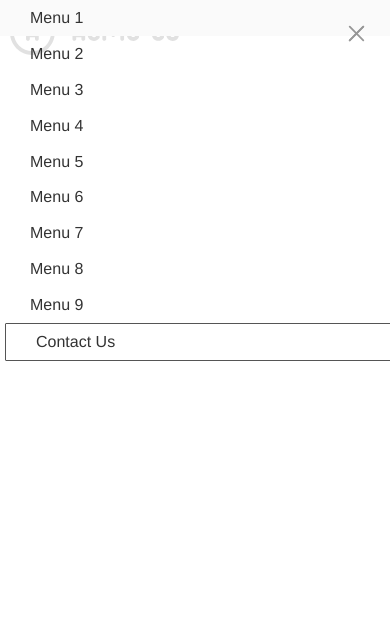
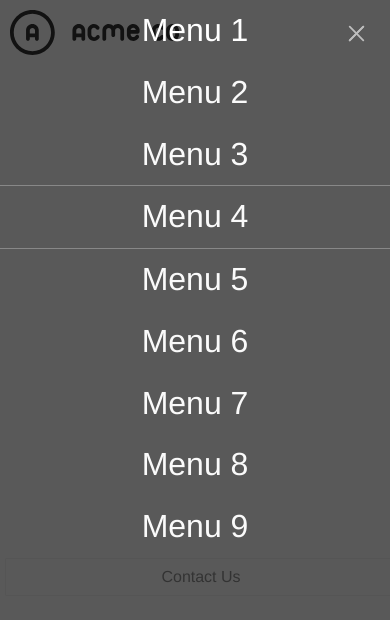
Before and after one commit to labelle/evo-nav-universal, a plain HTML site: page index.html in a window 390 px wide. Both pictures are taken after a click on the element 356 px from the left and 31 px from the top of the page. Drawn offline with nearby package versions, Linux system fonts and the light colour scheme.

Commit message:
modal nav

```diff
--- a/index.html
+++ b/index.html
@@ -19,15 +19,15 @@
           <img src="logo.svg" alt="">
         </a>
         <!-- This is the main ul and needs to have the class "nav-list" -->
-        <ul class="nav-list">
+        <ul class="nav-list menu-modal">
           <!-- This wraps the nav items that move to and from the overflow nav menu only.  Any fixed nav items needs to be outside thie wrapper -->
           <span class="nav-item-container">
 
             <!-- All main nav items should have the class "evo-nav-item".  Nested nav items should not have that class. -->
-            <li class="evo-nav-item"><a href="#" class="item">Menu 1</a></li>
-            <li class="evo-nav-item"><a href="#" class="item">Menu 2</a></li>
+            <li class="evo-nav-item"><a href="#" class="item top">Menu 1</a></li>
+            <li class="evo-nav-item"><a href="#" class="item top">Menu 2</a></li>
             <li class="evo-nav-item">
-              <label for="drop-1" class="item toggle">Menu 3</label>
+              <label for="drop-1" class="item toggle top">Menu 3</label>
               <a href="#" class="item drop">Menu 3</a>
               <input type="checkbox" id="drop-1"/>
               <ul class="item-drop">
@@ -37,7 +37,7 @@
               </ul>
             </li>
             <li class="evo-nav-item">
-              <label for="drop-2" class="item toggle">Menu 4</label>
+              <label for="drop-2" class="item toggle top">Menu 4</label>
               <a href="#" class="item drop">Menu 4</a>
               <input type="checkbox" id="drop-2"/>
               <ul class="item-drop">
@@ -66,11 +66,11 @@
                 <li class="nav-item"><a href="#" class="item">Sub Menu 5</a></li>
               </ul>
             </li>
-            <li class="evo-nav-item"><a href="#" class="item">Menu 5</a></li>
-            <li class="evo-nav-item"><a href="#" class="item">Menu 6</a></li>
-            <li class="evo-nav-item"><a href="#" class="item">Menu 7</a></li>
-            <li class="evo-nav-item"><a href="#" class="item">Menu 8</a></li>
-            <li class="evo-nav-item"><a href="#" class="item">Menu 9</a></li>
+            <li class="evo-nav-item"><a href="#" class="item top">Menu 5</a></li>
+            <li class="evo-nav-item"><a href="#" class="item top">Menu 6</a></li>
+            <li class="evo-nav-item"><a href="#" class="item top">Menu 7</a></li>
+            <li class="evo-nav-item"><a href="#" class="item top">Menu 8</a></li>
+            <li class="evo-nav-item"><a href="#" class="item top">Menu 9</a></li>
           </span><!-- End "nav-item-container" -->
 
           <!-- This is where the overflow nav items go -->
@@ -81,7 +81,7 @@
 
           <li class="nav-item nav-button"><a href="#" class="item">Contact Us</a></li>
         </ul>
-        <div class="navbutton">
+        <div class="navbutton menu-modal">
           <span class="bars"></span>
         </div>
       </div>
--- a/min/script-min.js
+++ b/min/script-min.js
@@ -1 +1,20 @@
-$(document).ready(function(){$(".navbutton").on("click",function(){$("ul.nav-list").toggleClass("nav-open"),$(".navbutton").toggleClass("nav-open")}),$(document).keyup(function(n){27===n.keyCode&&$(".navbutton.nav-open").click()})});
+$(document).ready(function(){
+  //mobile nav
+  $('.navbutton.menu-offcanvas').on('click', function() {
+      $('ul.nav-list').toggleClass('nav-open-canvas');
+      $('.navbutton').toggleClass('nav-open-canvas');
+  });
+
+  $('.navbutton.menu-modal').on('click', function() {
+      $('ul.nav-list').toggleClass('nav-open-modal');
+      $('.navbutton').toggleClass('nav-open-modal');
+  });
+
+  //closes mobile nav on escape key hit
+  $(document).keyup(function(e) {
+
+      if(e.keyCode=== 27) {
+          $('.navbutton.nav-open').click();
+      }
+  });
+});
--- a/script.js
+++ b/script.js
@@ -1,8 +1,13 @@
 $(document).ready(function(){
   //mobile nav
-  $('.navbutton').on('click', function() {
-      $('ul.nav-list').toggleClass('nav-open');
-      $('.navbutton').toggleClass('nav-open');
+  $('.navbutton.menu-offcanvas').on('click', function() {
+      $('ul.nav-list').toggleClass('nav-open-canvas');
+      $('.navbutton').toggleClass('nav-open-canvas');
+  });
+
+  $('.navbutton.menu-modal').on('click', function() {
+      $('ul.nav-list').toggleClass('nav-open-modal');
+      $('.navbutton').toggleClass('nav-open-modal');
   });
 
   //closes mobile nav on escape key hit
--- a/style.scss
+++ b/style.scss
@@ -139,7 +139,7 @@ body {
 	      height: 45px;
 	    }
 	  }
-	  .nav-list {
+	  .nav-list.menu-offcanvas {
 			height: 100vh;
 			width: 100%;
 	    margin: 0;
@@ -150,8 +150,57 @@ body {
 			left: 100%;
 			transition: ease all 0.2s;
 	  }
-		.nav-list.nav-open {
+		.nav-list.nav-open-canvas {
 			left: 0;
+		}
+		.nav-list.menu-modal {
+			height: 100vh;
+			width: 100%;
+	    margin: 0;
+			display: none;
+			background: rgba(0,0,0,0.65);
+			color: #fafafa!important;
+			position: absolute;
+			top: 0;
+			left: 0;
+			transition: ease all 0.2s;
+			text-align: center;
+
+			ul {
+				left: 0;
+				background: #555;
+
+				li {
+					color: #fff;
+
+					&:hover {
+		        background: #333!important;
+						cursor: pointer;
+
+						label {
+							color: #fff!important;
+						}
+		      }
+					a {
+						color: #fff;
+					}
+				}
+			}
+			.toggle {
+				border-bottom: 1px solid #888;
+			}
+			.item.top {
+				color: #fafafa;
+				font-size: 2em;
+
+				&:hover {
+					color: #fff;
+					cursor: pointer;
+				}
+			}
+	  }
+		.nav-list.nav-open-modal {
+			display: block;
 		}
 	  .nav-button {
 	    margin: 0 5px;
@@ -162,6 +211,8 @@ body {
 	    padding: 0;
 	    list-style: none;
 	    position: relative;
+			overflow-x: hidden;
+			overflow-y: scroll;
 
 	    li {
 	    	padding: 0;
@@ -169,7 +220,6 @@ body {
 	      position: relative;
 
 	      &:hover {
-	        background: #fafafa;
 					cursor: pointer;
 	      }
 	    }
@@ -305,8 +355,18 @@ body {
 			}
 		}
 	}
+	.navbutton.menu-modal.nav-open-modal {
+
+		.bars {
+			background: #fff;
+
+			&:before, &:after {
+				background: #fff;
+			}
+		}
+	}
 	/* menu icon after click */
-	.navbutton.nav-open {
+	.navbutton.nav-open-canvas, .navbutton.nav-open-modal {
 		position: absolute;
 
 		.bars {
```
Also changed, not shown: style.css, 3 other files.
